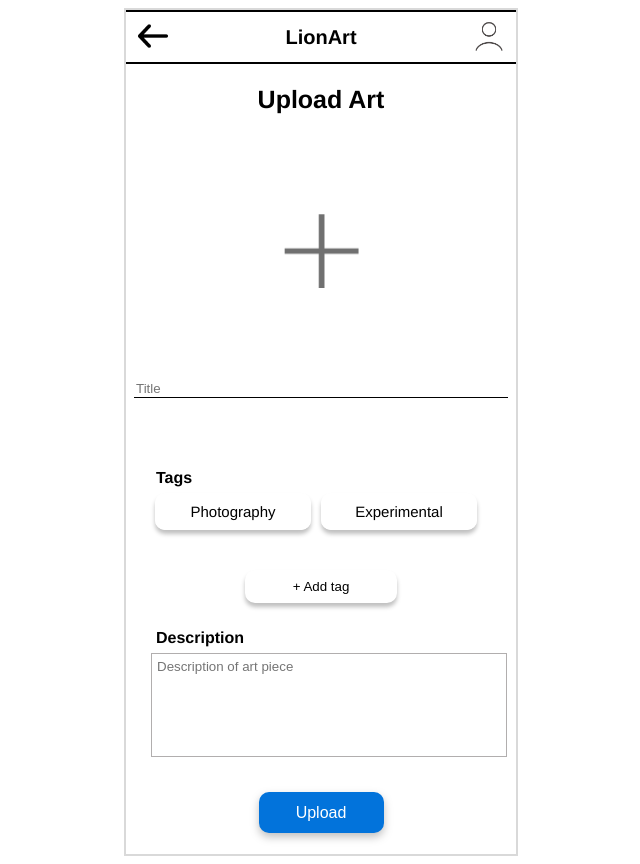
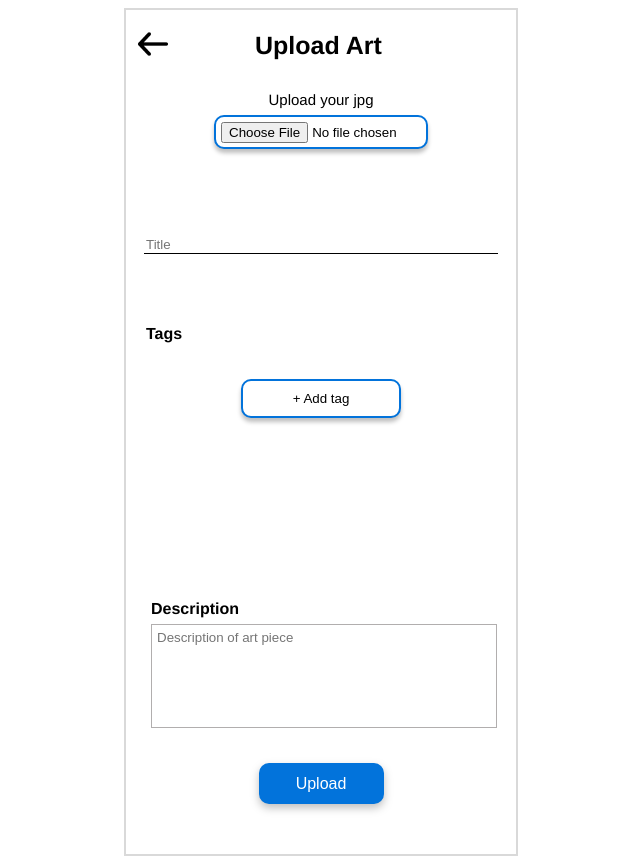
Before and after one commit to MarthaWangechi/LionArt, a Flask app: page /UploadArt in a window 1280 px wide. Shown: the whole page, without its empty margins (319-959 px from the left). Run offline with Flask 3, Linux system fonts and the light colour scheme.

Commit message:
Upload art done

```diff
--- a/server.py
+++ b/server.py
@@ -93,6 +93,46 @@ def display_create_profile():
         print(jsonify({'user': existing_users[user_data['username']], 'message': 'Profile Successfuly Updated'}), 200)
         return jsonify({'user': existing_users[user_data['username']], 'message': 'Profile Successfuly Updated'}), 200
 
+@app.route('/UploadArt', methods=['GET','POST'])
+def display_upload_art():
+    global local_user_copy
+    if request.method == 'GET':
+        return render_template('upload-art.html', user=local_user_copy)
+    elif request.method == 'POST':
+        print("SHELBY ATTEMPTING TO UPLOAD ART")
+        print(local_user_copy)
+        id = len(local_user_copy["posts"]) + 1
+        post = {}
+        if 'image' in request.files:
+            file = request.files['image']
+            fileExtension = mimetypes.guess_extension(file.mimetype)
+            print("fileExtension", fileExtension)
+            print("SHELBY FILENAME", file.filename)
+            file.save(os.path.join('./static/img/posts/', local_user_copy["username"] + str(id) + fileExtension))
+            post["art-photo"] = local_user_copy["username"] + str(id) + fileExtension
+        title = request.form['title']
+        description = request.form['description']
+        tags = request.form.get('tags')
+        post["title"] = title
+        post["description"] = description
+        post["id"] = id
+        post["tags"] = json.loads(tags)
+
+        local_user_copy["posts"].append(post)
+
+        with open('users.json', 'r') as file:
+            existing_users = json.load(file)
+
+        existing_users[local_user_copy["username"]] = local_user_copy
+
+        with open('users.json', 'w') as file:
+            json.dump(existing_users, file, indent=4)
+
+        print(jsonify({'user': existing_users[local_user_copy['username']], 'message': 'Profile Successfuly Updated'}), 200)
+        return jsonify({'user': existing_users[local_user_copy['username']], 'message': 'Profile Successfuly Updated'}), 200
+
+
+
 
 @app.route('/LandingPage', methods=['GET','POST'])
 def display_landing_page():
@@ -122,10 +162,12 @@ def display_my_art():
     global local_user_copy
     return render_template('my-art.html', user=local_user_copy)
 
-@app.route('/UploadArt')
-def display_upload_art():
-    global local_user_copy
-    return render_template('upload-art.html', user=local_user_copy)
+@app.after_request
+def after_response(response):
+    response.headers["Cache-Control"] = "no-cache, no-store, must-revalidate, public, mmax-age=0"
+    response.headers["Expires"] = 0
+    response.headers["Pragma"] = "no-cache"
+    return response
 
 if __name__ == '__main__':
    app.run(debug = True)
--- a/static/create-profile.js
+++ b/static/create-profile.js
@@ -89,7 +89,7 @@ function updateUserInfo() {
             });
             console.log("SHELBY", JSON.parse(sessionStorage.getItem('user')))
             setTimeout(function() {
-                // Redirect to the next page after 2000 milliseconds (2 seconds)
+                // Redirect to the next page after 5000 milliseconds (5 seconds)
                 window.location.href = '/ArtistProfile';
             }, 5000);
         },
--- a/static/upload-art-style.css
+++ b/static/upload-art-style.css
@@ -28,13 +28,11 @@ p {
   }
 
 .navigation-bar {
+    padding-top: 10px;
     width: 390px;
     height: 50px;
-    border-top: 2px solid black;
-    border-bottom: 2px solid black;
     display: flex;
     align-items: center;
-    justify-content: space-between;
     margin-bottom: 15px;
   }
 
@@ -63,8 +61,7 @@ p {
     font-size: 25px;
     font-weight: bold;
     line-height: 20px;
-    margin-top: 10px;
-    margin-bottom: 30px;
+    padding-left: 75px;
 }
 
 .upload-image{
@@ -72,32 +69,48 @@ p {
     height: 74px;
     border: 0px solid rgb(255, 255, 255);
     margin-top: 75px;
+    margin-bottom: 15px;
 }
+
+.instructions {
+    margin-top: 5px;
+    margin-bottom: 5px;
+}
+
+.photoInput {
+    padding-left: 60px;
+    margin: 0px;
+    padding-bottom: 25px;
+}
+
 
 .title {
     margin-top: 85px;
 }
 
 p {
-    width: 370px;
+    width: 350px;
     text-align: left;
     font-size: 16px;
     font-weight: bold;
-    margin-left: 40px;
 }
 
 .title-text {
-    width: 370px;
+    width: 350px;
     color: #A8A8A8A8;
     border-top: 0px white;
     border-right: 0px white;
     border-left: 0px white;
     border-bottom: 1px solid black;
     margin-bottom: 25px;
+    margin-left: 20px;
+    margin-right: 20px;
 }
 
 .tags {
     margin-top: 45px;
+    width: 350px;
+    height: 220px;
 }
 
 .tag {
@@ -137,6 +150,35 @@ p {
     box-shadow: 0px 4px 4px 0px rgba(0, 0, 0, 0.25);
 }
 
+#photoInput {
+    /* Style your button to resemble the tag input */
+    display: inline-block;
+    cursor: pointer;
+    width: 200px;
+    height: 20px;
+    border: 2px solid #0273DB;
+    background-color: white;
+    border-radius: 10px;
+    box-shadow: 0px 4px 4px 0px rgba(0, 0, 0, 0.25);
+    padding: 5px; /* Adjust padding as needed */
+    position: relative;
+    overflow: hidden;
+}
+
+#new-tag-input {
+    width: 152px;
+    height: 33px;
+    border: 2pt solid #0273DB;
+    background-color: white;
+    border-radius: 10px;
+    box-shadow: 0px 4px 4px 0px rgba(0, 0, 0, 0.25);
+}
+
+#new-tag-input::placeholder {
+    text-align: center;
+    color: black;
+}
+
 .add-tag-div {
     margin-top: 30px;
     display: flex;
@@ -146,16 +188,16 @@ p {
 }
 
 .description {
-    margin-top: 25px;
+    margin-top: 55px;
+    margin-left: 10px;
 }
 
 #description-input {
     border: 1pt solid rgb(177, 174, 174);
     color: #A8A8A8A8;
     background-color: white;
-    width: 350px;
+    width: 340px;
     height: 100px;
-    margin-left: 35px;
 }
 
 #description-input::placeholder {
--- /dev/null
+++ b/static/upload-art.js
@@ -0,0 +1,96 @@
+function uploadPost() {
+        var title = $('.title-text').val();
+        var description = $('#description-input').val();
+        var tags = [];
+        $('.tag-list .tag').each(function() {
+            tags.push($(this).text());
+        });
+
+        var imageFile = $('#photoInput')[0].files[0];
+
+        var formData = new FormData();
+        formData.append('title', title);
+        formData.append('description', description);
+        formData.append('tags', JSON.stringify(tags));
+        if (imageFile) {
+            formData.append('image', imageFile);
+        }
+
+        $.ajax({
+            type: "POST",
+            url: "UploadArt",
+            contentType: false,
+            processData: false,
+            data: formData,
+            success: function(result) {
+                console.log("Success! Artwork Uploaded!", userData);
+                window.addEventListener('beforeunload', function(event) {
+                    sessionStorage.setItem('user', JSON.stringify(result.user));
+                });
+                console.log("SHELBY", JSON.parse(sessionStorage.getItem('user')))
+                setTimeout(function() {
+                    // Redirect to the next page after 5000 milliseconds (5 seconds)
+                    window.location.href = '/ArtistProfile';
+                }, 5000);
+            },
+            error: function(xhr, status, error) {
+                console.log("Error uploading artwork");
+                console.log(xhr);
+                console.log(status);
+                console.log(error);
+                // Handle errors here
+            }
+        });
+}
+
+$(document).ready(function() {
+    const addTagButton = $('.add-tag');
+    const tagForm = $('.tag-form');
+    const tagList = $('.tag-list');
+
+    addTagButton.on('click', function() {
+        tagForm.removeClass('hidden');
+    });
+
+    $('#new-tag-input').on('keypress', function(event) {
+        if (event.which === 13) { // Check if the Enter key is pressed
+            event.preventDefault(); // Prevent default form submission
+            const newTagText = $(this).val().trim();
+            if (newTagText !== '') {
+                const tagExists = tagList.find('.tag').filter(function() {
+                    return $(this).text().toLowerCase() === newTagText.toLowerCase();
+                }).length > 0;
+
+                if (!tagExists) {
+                    const newTag = $('<div class="tag"></div>').text(newTagText);
+                    tagList.append(newTag);
+                    newTag.on('click', function() {
+                        $(this).remove();
+                    });
+                }
+            }
+            // Reset input and hide the form
+            $('#new-tag-input').val('');
+            tagForm.addClass('hidden');
+        }
+    });
+
+    // Event listener to remove tags when clicked
+    tagList.on('click', '.tag', function() {
+        $(this).remove();
+    });
+
+    $('#uploadIcon').on('click', function() {
+        $('#photoInput').click();
+    });
+
+    $('#photoInput').on('change', function(e) {
+        // Handle the selected file here if needed
+        const selectedFile = e.target.files[0];
+        console.log('Selected file:', selectedFile);
+    });
+
+    $('#upload-button').on('click', function() {
+        uploadPost()
+    });
+});
--- a/templates/artist-profile.html
+++ b/templates/artist-profile.html
@@ -6,7 +6,7 @@
     <script type="text/javascript" src="{{ url_for('static', filename = 'artist-profile.js') }}"></script>
     <script>
         var user = {{user|tojson}};
-      </script>
+    </script>
   </head>
   <body>
     <div class="iphone-screen">
--- a/templates/upload-art.html
+++ b/templates/upload-art.html
@@ -2,32 +2,34 @@
 <html>
   <head>
     <link rel="stylesheet"  href="{{ url_for('static', filename = 'upload-art-style.css')}}" />
+    <script src="http://code.jquery.com/jquery-3.3.1.min.js"></script>
+    <script type="text/javascript" src="{{ url_for('static', filename = 'upload-art.js') }}"></script>
+    <script>
+        var user = {{user|tojson}};
+    </script>
   </head>
   <body>
     <div class="iphone-screen">
         <div class="navigation-bar">
           <div class="navigation-bar-element"><a href="#" onclick="window.history.back()"><img class="navigation-bar-image" src="{{ url_for('static', filename = 'img/back-button.png') }}" alt="Back Button"></a></div>
-            <div class="navigation-bar-element">LionArt</div>
-            <div class="navigation-bar-element"><img class="navigation-bar-image" src="{{ url_for('static', filename='img/profile-button.png') }}" alt="Menu"></div>
+          <div class="upload-art">
+            Upload Art
+        </div>
         </div>
         <div class="upload-screen">
-            <div class="upload-art">
-                Upload Art
-            </div>
-            <a href = "">
-              <img class="upload-image" src="{{ url_for('static', filename='img/plus-sign.png') }}">
-            </a>
+            <label for="photoInput" class="instructions">Upload your jpg</label>
+            <input type="file" id="photoInput" accept="image/*">
             <div class="title">
                 <input class="title-text" type="text" placeholder="Title">
             </div>
             <div class="tags">
                 <p>Tags</p>
                 <div class="tag-list">
-                    <div class="tag">Photography</div>
-                    <div class="tag">Experimental</div>
                 </div>
                 <div class="add-tag-div">
-                  <button class="add-tag">+ Add tag</button>
+                  <div class="tag-form hidden">
+                    <input type="text" id="new-tag-input" placeholder="+ Add tag">
+                  </div>
                 </div>
             </div>
             <div class="description">
```
Also changed, not shown: users.json (+53 -4 lines), static/img/posts/shel1.jpg (added), static/img/posts/shel2.jpg (added), static/img/posts/shel3.jpg (added), 1 other file.
